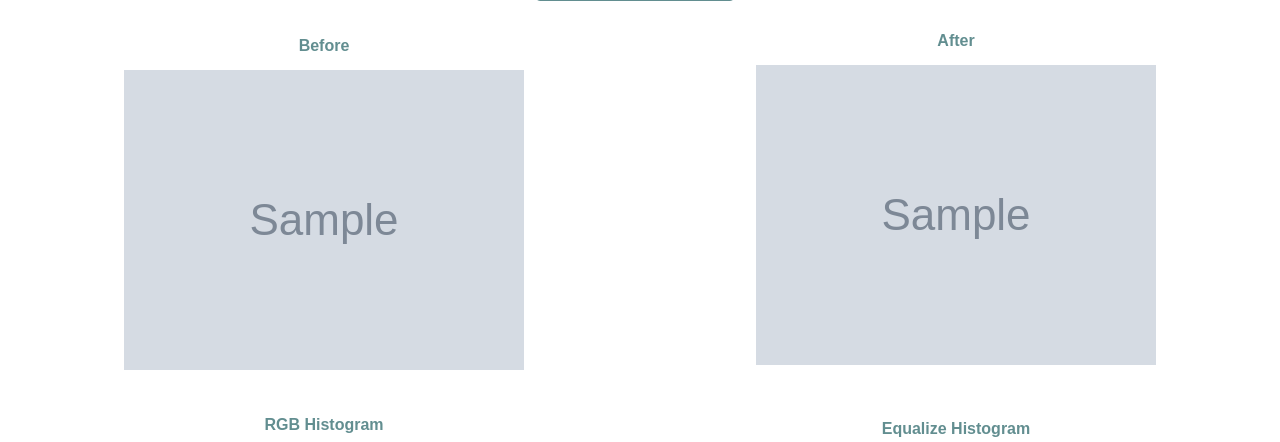
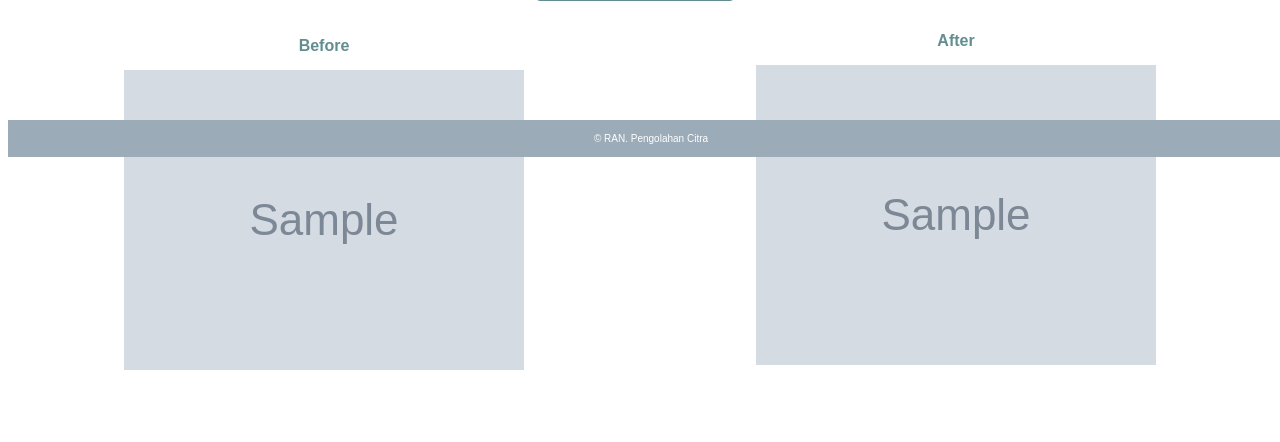
Before and after one commit to lthfaannisa/RAN-ImgProcessing, a Flask app: template templates/index.html in a window 1280 px wide. Shown: the part 643-1085 px from the top of the page. Run offline with Flask 3, Linux system fonts and the light colour scheme; the template is opened without the code that fills it: most values are stand-ins (such as "Sample title", 1, 10 or a date in 2020); grey boxes marked "Sample" are stand-in pictures.

Commit message:
docs: modify style.css file

```diff
--- a/static/style.css
+++ b/static/style.css
@@ -74,7 +74,7 @@ button[type="submit"]:hover {
   width: 400px;
   height: auto;
   margin: auto;
-  padding-bottom: 25px;
+  padding-bottom: 50px;
   display: block;
 }
 
@@ -109,6 +109,7 @@ footer {
   color: #fff;
   text-align: center;
   width: 100%;
+  position: fixed;
   bottom: 0px;
   font-family: 'Merriweather Sans', sans-serif;
   font-size: 10px;
```
